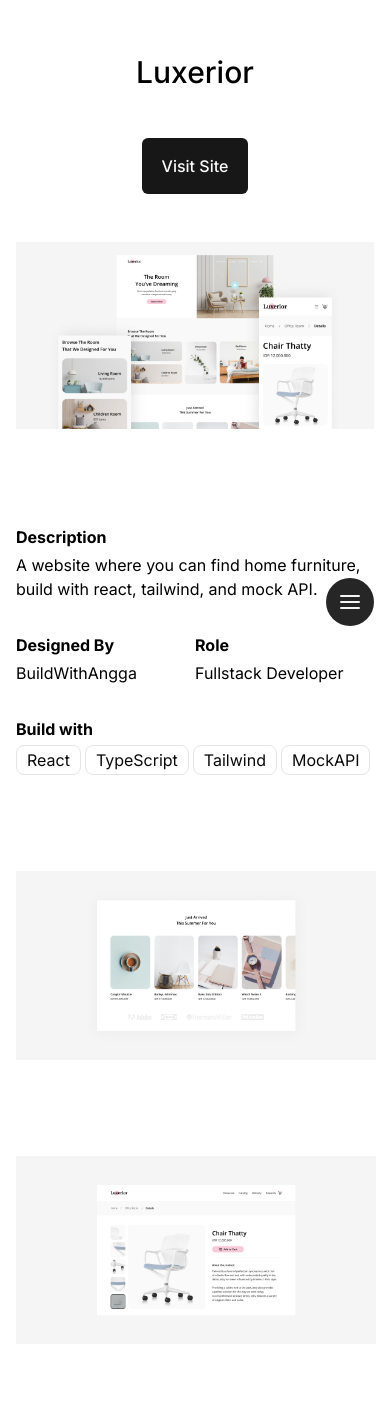
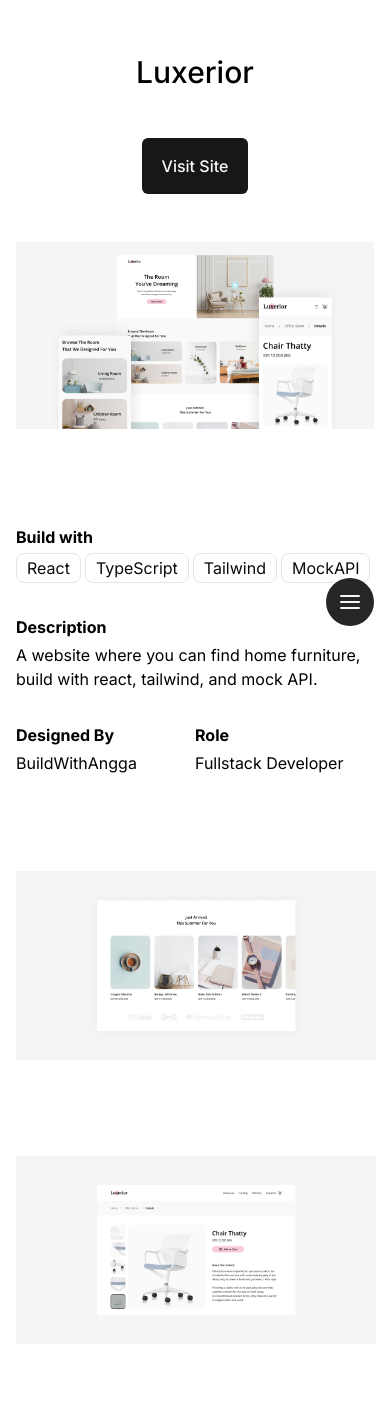
Before and after one commit to ngrwisnu/portfolio-v2, a Next.js app: page /works/luxerior in a window 390 px wide. Shown: the part 162-1568 px from the top of the page. Built offline with nearby package versions, Linux system fonts and the light colour scheme.

Commit message:
[refactor] split component in detail project page (#5)

```diff
--- /dev/null
+++ b/@/components/works/detail-work.tsx
@@ -0,0 +1,121 @@
+import Image from "next/image";
+import { Button } from "../ui/button";
+import Link from "next/link";
+import { Badge } from "../ui/badge";
+
+interface ProjectJumbotronProps {
+  title: string;
+  image: string;
+  webLink?: string;
+}
+
+interface ProjectDescriptionProps {
+  description: string;
+  designedBy: string;
+  role: string;
+  techs: string[];
+  details?: React.ReactNode;
+}
+
+const ProjectJumbotron = ({ title, image, webLink }: ProjectJumbotronProps) => {
+  return (
+    <div className="flex flex-col items-center gap-12">
+      <h2 className="text-3xl font-medium">{title}</h2>
+      {webLink && (
+        <Button asChild>
+          <Link href={webLink}>Visit Site</Link>
+        </Button>
+      )}
+      <figure className="flex max-h-[620px] w-full justify-center bg-[#F5F5F5]">
+        <Image
+          src={`/assets/images/${image}`}
+          width={1184}
+          height={620}
+          alt="Jumbotron"
+        />
+      </figure>
+    </div>
+  );
+};
+
+const ProjectDescription = ({
+  description,
+  designedBy,
+  role,
+  techs,
+  details,
+}: ProjectDescriptionProps) => {
+  return (
+    <div className="flex w-full flex-wrap gap-8 md:gap-0">
+      <div className="order-2 basis-full md:order-1 md:basis-2/3">
+        <div className="detail__description mb-8">
+          <h5>
+            <strong>Description</strong>
+          </h5>
+          <p className="mt-1 dark:text-stone-300 md:w-2/3">{description}</p>
+        </div>
+        <div className="detail__more-info flex">
+          <div className="more-info__designed-by basis-1/2 md:basis-1/3">
+            <h5>
+              <strong>Designed By</strong>
+            </h5>
+            <p className="mt-1 dark:text-stone-300">{designedBy}</p>
+          </div>
+          <div className="more-info__role basis-1/2 md:basis-1/3">
+            <h5>
+              <strong>Role</strong>
+            </h5>
+            <p className="mt-1 dark:text-stone-300">{role}</p>
+          </div>
+        </div>
+        {details && <div className="mt-8">{details}</div>}
+      </div>
+      <div className="order-1 basis-full md:order-2 md:basis-1/3">
+        <h5>
+          <strong>Build with</strong>
+        </h5>
+        <div className="mt-1 flex w-full flex-wrap gap-1">
+          {techs.map((tech: string) => {
+            return (
+              <Badge key={tech} variant="outline">
+                {tech}
+              </Badge>
+            );
+          })}
+        </div>
+      </div>
+    </div>
+  );
+};
+
+const ProjectGallery = ({ images }: { images: string[] | [] }) => {
+  return (
+    <ul className="flex flex-col gap-24">
+      {images.map((image) => (
+        <li
+          key={image}
+          className="flex max-h-[620px] w-full min-w-[360px] justify-center bg-[#F5F5F5]"
+        >
+          <Image
+            src={`/assets/images/${image}`}
+            width={1184}
+            height={620}
+            alt="gallery"
+          />
+        </li>
+      ))}
+    </ul>
+  );
+};
+
+const ProjectDetail = ({ children }: { children: React.ReactNode }) => {
+  return (
+    <section id="project-detail" className="w-full px-4 dark:text-white">
+      <div className="container-content py-24">
+        <div className="flex flex-col gap-24">{children}</div>
+      </div>
+    </section>
+  );
+};
+
+export { ProjectDetail, ProjectJumbotron, ProjectDescription, ProjectGallery };
--- a/app/works/[slug]/page.tsx
+++ b/app/works/[slug]/page.tsx
@@ -1,104 +1,39 @@
 import React from "react";
 import data from "../../../data/works";
-import Image from "next/image";
-import { Button } from "@/components/ui/button";
-import Link from "next/link";
-import { Badge } from "@/components/ui/badge";
+import {
+  ProjectDescription,
+  ProjectDetail,
+  ProjectGallery,
+  ProjectJumbotron,
+} from "@/components/works/detail-work";
 
 const Work = ({ params }: { params: { slug: string } }) => {
+  const item = data.find((obj) => obj.slug === params.slug);
+
   return (
-    <section id="project-detail" className="w-full dark:text-white max-md:px-4">
-      <div className="container-content py-24">
-        {data.map((item) => {
-          if (item.slug === params.slug) {
-            return (
-              <div className="flex flex-col gap-24" key={item.slug}>
-                {/* Hero section */}
-                <div className="flex flex-col items-center gap-12">
-                  <h2 className="text-3xl font-medium">{item.title}</h2>
-                  <Button asChild>
-                    <Link href={item.linkExternal}>Visit Site</Link>
-                  </Button>
-                  <figure className="flex max-h-[620px] w-full justify-center bg-[#F5F5F5]">
-                    <Image
-                      src={`/assets/images/${item.imgUrls[1]}`}
-                      width={1184}
-                      height={620}
-                      alt="Jumbotron"
-                    />
-                  </figure>
-                </div>
+    <ProjectDetail>
+      {item && (
+        <>
+          {/* Jumbotron section */}
+          <ProjectJumbotron
+            title={item.title}
+            image={item.imgUrls[1]}
+            webLink={item.linkExternal}
+          />
 
-                {/* Description */}
-                <div className="flex w-full flex-wrap gap-8 md:gap-0">
-                  <div className="basis-full md:basis-2/3">
-                    <div className="detail__description mb-8">
-                      <h5>
-                        <strong>Description</strong>
-                      </h5>
-                      <p className="mt-1 dark:text-stone-300 md:w-2/3">
-                        {item.description}
-                      </p>
-                    </div>
-                    <div className="detail__more-info flex">
-                      <div className="more-info__designed-by basis-1/2 md:basis-1/3">
-                        <h5>
-                          <strong>Designed By</strong>
-                        </h5>
-                        <p className="mt-1 dark:text-stone-300">
-                          {item.designedBy}
-                        </p>
-                      </div>
-                      <div className="more-info__role basis-1/2 md:basis-1/3">
-                        <h5>
-                          <strong>Role</strong>
-                        </h5>
-                        <p className="mt-1 dark:text-stone-300">
-                          {item.myRole}
-                        </p>
-                      </div>
-                    </div>
-                  </div>
-                  <div className="basis-full md:basis-1/3">
-                    <h5>
-                      <strong>Build with</strong>
-                    </h5>
-                    <div className="mt-1 flex w-full flex-wrap gap-1">
-                      {item.technologies.map((tech: string) => {
-                        return (
-                          <Badge key={tech} variant="outline">
-                            {tech}
-                          </Badge>
-                        );
-                      })}
-                    </div>
-                  </div>
-                </div>
+          {/* Description */}
+          <ProjectDescription
+            description={item.description}
+            designedBy={item.designedBy}
+            role={item.myRole}
+            techs={item.technologies}
+          />
 
-                {/* Image gallery */}
-                <ul className="flex flex-col gap-24">
-                  {item.imgUrls.slice(2).map((image) => {
-                    return (
-                      <li
-                        key={image}
-                        className="flex max-h-[620px] w-full min-w-[360px] justify-center bg-[#F5F5F5]"
-                      >
-                        <Image
-                          src={`/assets/images/${image}`}
-                          width={1184}
-                          height={620}
-                          alt="gallery"
-                        />
-                      </li>
-                    );
-                  })}
-                </ul>
-              </div>
-            );
-          }
-        })}
-      </div>
-    </section>
+          {/* Image gallery */}
+          <ProjectGallery images={item.imgUrls.slice(2)} />
+        </>
+      )}
+    </ProjectDetail>
   );
 };
 
```
